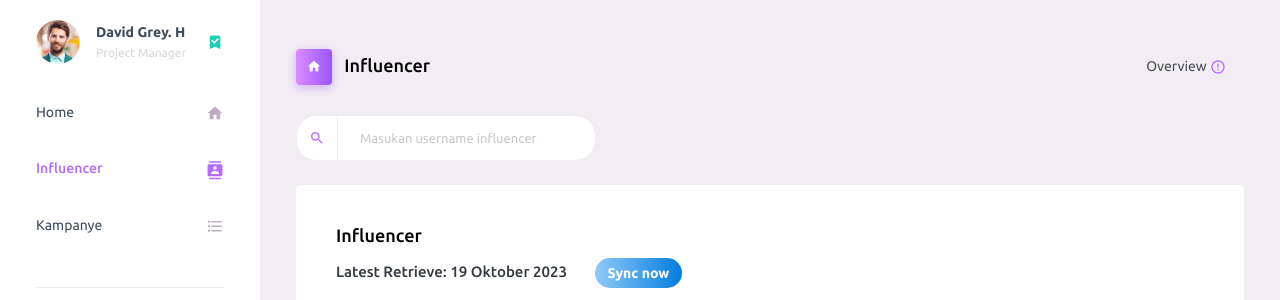
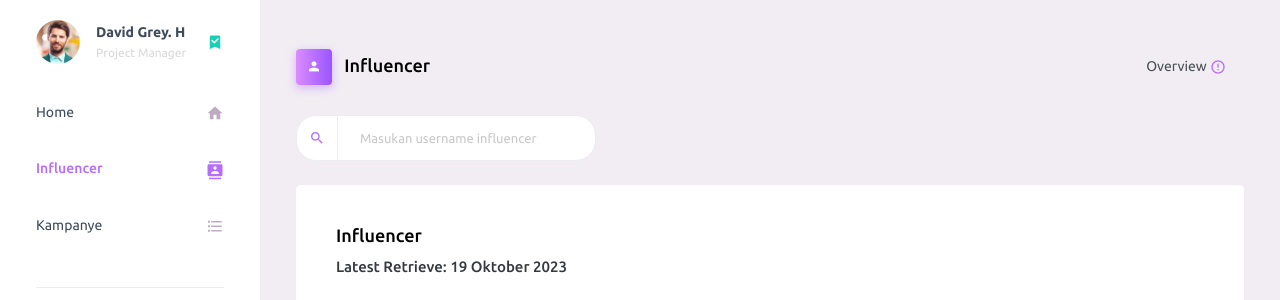
Before and after one commit to ameliadewi19/TiktokInfluencerPopularityPrediction, a Flask app: page /influencer in a window 1280 px wide. Shown: the part 70-370 px from the top of the page. Run offline with Flask 3, Linux system fonts and the light colour scheme; data that the repository does not hold is empty; some libraries are stand-ins or nearby versions.

Commit message:
fix home

```diff
--- a/templates/influencer.html
+++ b/templates/influencer.html
@@ -4,9 +4,9 @@
   <div class="content-wrapper">
     <div class="page-header">
       <h3 class="page-title">
-        <span class="page-title-icon bg-gradient-primary text-white mr-2">
-          <i class="mdi mdi-home"></i>
-        </span>
+        <a href="" class="page-title-icon bg-gradient-primary text-white mr-2">
+            <i class="mdi mdi-account"></i>
+        </a>
         Influencer
       </h3>
       <nav aria-label="breadcrumb">
@@ -31,7 +31,7 @@
         <div class="card">
           <div class="card-body">
             <h4 class="card-title">Influencer</h4>
-            <h6 class="mb-4">Latest Retrieve: 19 Oktober 2023 <button type="button" class="btn btn-sm btn-gradient-info btn-rounded ml-4">Sync now</button></h6>
+            <h6 class="mb-4">Latest Retrieve: 19 Oktober 2023</h6>
             <div class="table-responsive">
               <table class="table">
                 <thead>
--- a/templates/layout.html
+++ b/templates/layout.html
@@ -14,6 +14,7 @@
   <link rel="stylesheet" href="{{ url_for('static', filename='css/style.css') }}">
   <!-- endinject -->
   <link rel="shortcut icon" href="{{ url_for('static', filename='images/favicon.png') }}" />
+
 </head>
 <body>
     {% if request.path == '/login' or request.path == '/' %}
```
Also changed, not shown: templates/home.html (+7 -13 lines), templates/prediksi-influencer.html (+6 -11 lines).
